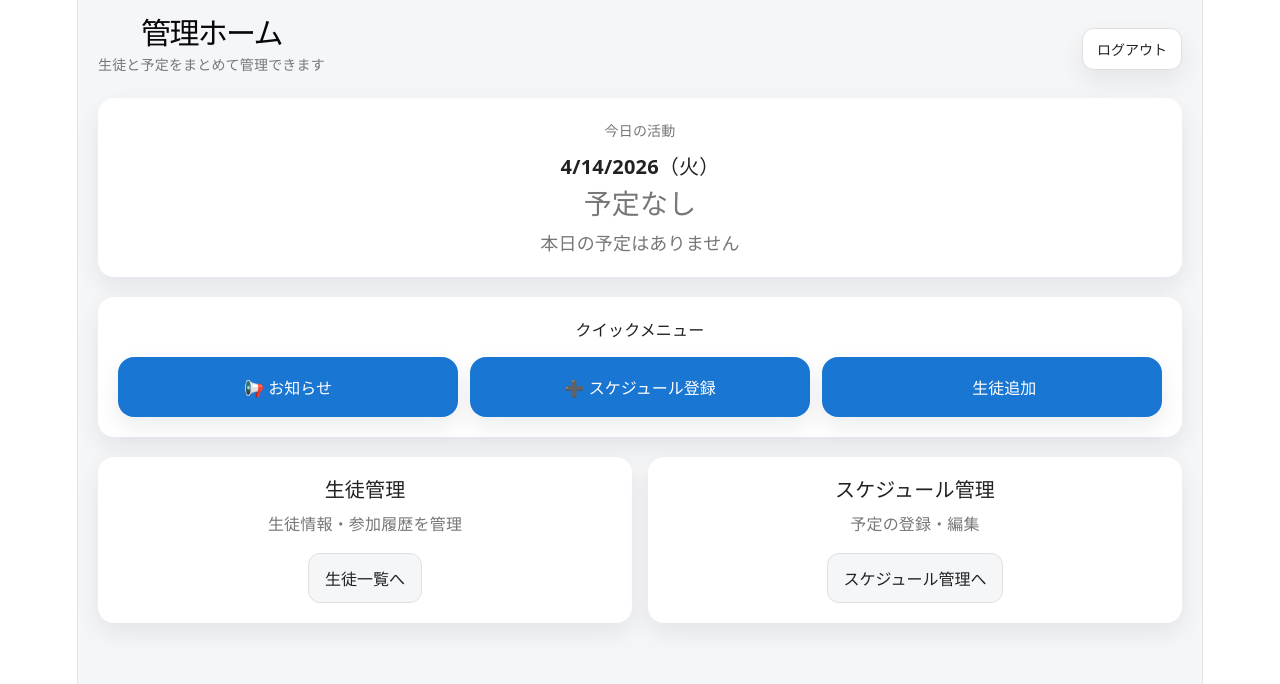
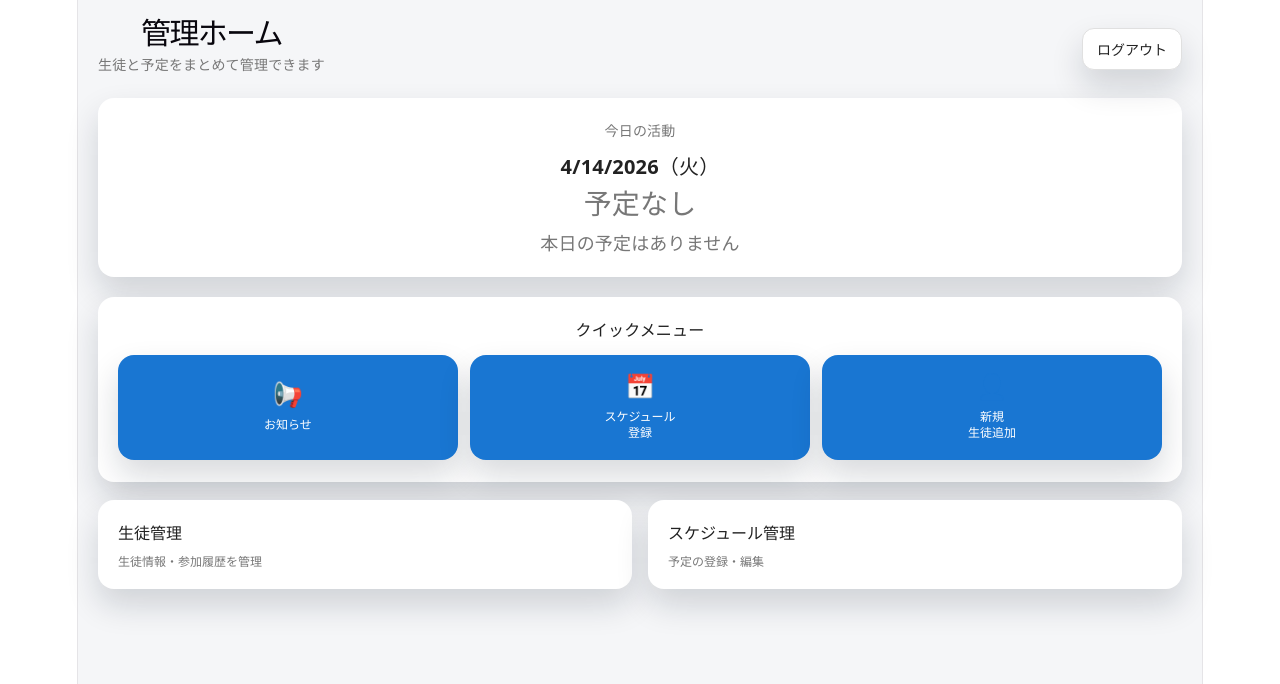
Before and after one commit to tn0115icloudcom-create/softtennis-club-app, a React (Vite) app: page /admin in a window 1280 px wide. Shown: the top 684 px of the page. Built offline with nearby package versions, Linux system fonts and the light colour scheme; no server answers; the database is empty; sample sign-in values are in the browser's storage.

Commit message:
管理画面調整と認証画面UI改善

```diff
--- a/src/pages/Admin.jsx
+++ b/src/pages/Admin.jsx
@@ -40,7 +40,7 @@ const timeInputStyle = {
   maxWidth: "calc(100% - 24px)"
 };
 
-const shadowStyle = "0 10px 24px rgba(15, 23, 42, 0.08)";
+const shadowStyle = "0 16px 32px rgba(15, 23, 42, 0.16)";
 
 function Admin() {
   const navigate = useNavigate();
@@ -257,10 +257,12 @@ function Admin() {
               fontSize: "16px",
               fontWeight: "bold",
               cursor: "pointer",
-              boxShadow: shadowStyle
+              boxShadow: shadowStyle,
+              transform: "translateY(-2px)"
             }}
           >
-            📢 お知らせ
+            <div style={{ fontSize: "24px", marginBottom: "8px" }}>📢</div>
+            <div style={{ fontSize: "12px", fontWeight: "bold", lineHeight: 1.4 }}>お知らせ</div>
           </button>
           <button
             onClick={() => setShowScheduleModal(true)}
@@ -273,10 +275,16 @@ function Admin() {
               fontSize: "16px",
               fontWeight: "bold",
               cursor: "pointer",
-              boxShadow: shadowStyle
+              boxShadow: shadowStyle,
+              transform: "translateY(-2px)"
             }}
           >
-            ➕ スケジュール登録
+            <div style={{ fontSize: "24px", marginBottom: "8px" }}>📅</div>
+            <div style={{ fontSize: "12px", fontWeight: "bold", lineHeight: 1.4 }}>
+              スケジュール
+              <br />
+              登録
+            </div>
           </button>
           <button
             onClick={() => navigate("/students", { state: { openAddStudent: true } })}
@@ -289,10 +297,16 @@ function Admin() {
               fontSize: "16px",
               fontWeight: "bold",
               cursor: "pointer",
-              boxShadow: shadowStyle
+              boxShadow: shadowStyle,
+              transform: "translateY(-2px)"
             }}
           >
-            👤 生徒追加
+            <div style={{ fontSize: "24px", marginBottom: "8px" }}>👤</div>
+            <div style={{ fontSize: "12px", fontWeight: "bold", lineHeight: 1.4 }}>
+              新規
+              <br />
+              生徒追加
+            </div>
           </button>
         </div>
       </div>
@@ -305,63 +319,47 @@ function Admin() {
           marginBottom: "28px"
         }}
       >
-        <div
+        <button
+          onClick={() => navigate("/students")}
           style={{
             background: theme.card,
             borderRadius: "16px",
             padding: "20px",
-            boxShadow: shadowStyle
+            boxShadow: shadowStyle,
+            border: "none",
+            textAlign: "left",
+            cursor: "pointer",
+            transform: "translateY(-2px)"
           }}
         >
-          <div style={{ fontSize: "20px", fontWeight: "bold", marginBottom: "8px" }}>生徒管理</div>
-          <div style={{ fontSize: "16px", color: theme.subText, marginBottom: "16px" }}>
+          <div style={{ fontSize: "16px", fontWeight: "bold", marginBottom: "8px", color: theme.text }}>
+            生徒管理
+          </div>
+          <div style={{ fontSize: "12px", color: theme.subText }}>
             生徒情報・参加履歴を管理
           </div>
-          <button
-            onClick={() => navigate("/students")}
-            style={{
-              padding: "12px 16px",
-              borderRadius: "12px",
-              border: "1px solid " + theme.border,
-              background: theme.background,
-              color: theme.text,
-              fontSize: "16px",
-              fontWeight: "bold",
-              cursor: "pointer"
-            }}
-          >
-            生徒一覧へ
-          </button>
-        </div>
+        </button>
 
-        <div
+        <button
+          onClick={() => navigate("/admin/schedule")}
           style={{
             background: theme.card,
             borderRadius: "16px",
             padding: "20px",
-            boxShadow: shadowStyle
+            boxShadow: shadowStyle,
+            border: "none",
+            textAlign: "left",
+            cursor: "pointer",
+            transform: "translateY(-2px)"
           }}
         >
-          <div style={{ fontSize: "20px", fontWeight: "bold", marginBottom: "8px" }}>スケジュール管理</div>
-          <div style={{ fontSize: "16px", color: theme.subText, marginBottom: "16px" }}>
+          <div style={{ fontSize: "16px", fontWeight: "bold", marginBottom: "8px", color: theme.text }}>
+            スケジュール管理
+          </div>
+          <div style={{ fontSize: "12px", color: theme.subText }}>
             予定の登録・編集
           </div>
-          <button
-            onClick={() => navigate("/admin/schedule")}
-            style={{
-              padding: "12px 16px",
-              borderRadius: "12px",
-              border: "1px solid " + theme.border,
-              background: theme.background,
-              color: theme.text,
-              fontSize: "16px",
-              fontWeight: "bold",
-              cursor: "pointer"
-            }}
-          >
-            スケジュール管理へ
-          </button>
-        </div>
+        </button>
       </div>
 
       {showScheduleModal && (
--- a/src/pages/Login.jsx
+++ b/src/pages/Login.jsx
@@ -3,14 +3,15 @@ import { useNavigate } from "react-router-dom";
 import { auth, db } from "../firebase";
 import { signInWithEmailAndPassword, onAuthStateChanged } from "firebase/auth";
 import { doc, getDoc } from "firebase/firestore";
+import { theme } from "../styles/theme";
 
 const inputStyle = {
   width: "100%",
-  padding: "10px",
-  borderRadius: "8px",
-  border: "1px solid #333",
-  background: "#121212",
-  color: "#fff",
+  padding: "12px",
+  borderRadius: "10px",
+  border: "1px solid " + theme.border,
+  background: "#ffffff",
+  color: theme.text,
   fontSize: "16px",
   boxSizing: "border-box"
 };
@@ -80,7 +81,7 @@ const redirectBasedOnRole = async (uid) => {
   return (
     <div style={{
       minHeight: "100vh",
-      background: "#121212",
+      background: theme.background,
       display: "flex",
       alignItems: "center",
       justifyContent: "center",
@@ -89,10 +90,11 @@ const redirectBasedOnRole = async (uid) => {
       <div style={{
         width: "100%",
         maxWidth: "420px",
-        background: "#1e1e1e",
+        background: theme.card,
         padding: "24px",
         borderRadius: "16px",
-        border: "1px solid #333"
+        border: "1px solid " + theme.border,
+        boxShadow: "0 16px 32px rgba(15, 23, 42, 0.12)"
       }}>
 
         {/* アプリ名 */}
@@ -102,14 +104,15 @@ const redirectBasedOnRole = async (uid) => {
         }}>
           <div style={{
             fontSize: "20px",
-            fontWeight: "bold"
+            fontWeight: "bold",
+            color: theme.text
           }}>
             高橋キッズソフトテニスクラブ
           </div>
 
           <div style={{
             fontSize: "13px",
-            color: "#aaa",
+            color: theme.subText,
             marginTop: "4px"
           }}>
             ［スケジュール確認アプリ］
@@ -120,7 +123,7 @@ const redirectBasedOnRole = async (uid) => {
         {/* サブ説明 */}
         <p style={{
           textAlign: "center",
-          color: "#aaa",
+          color: theme.subText,
           fontSize: "10px",
           marginBottom: "20px"
         }}>
--- a/src/pages/Register.jsx
+++ b/src/pages/Register.jsx
@@ -3,14 +3,15 @@ import { auth, db } from "../firebase";
 import { createUserWithEmailAndPassword } from "firebase/auth";
 import { collection, doc, getDocs, setDoc } from "firebase/firestore";
 import { useNavigate, useSearchParams } from "react-router-dom";
+import { theme } from "../styles/theme";
 
 const inputStyle = {
   width: "100%",
-  padding: "10px",
-  borderRadius: "8px",
-  border: "1px solid #333",
-  background: "#121212",
-  color: "#fff",
+  padding: "12px",
+  borderRadius: "10px",
+  border: "1px solid " + theme.border,
+  background: "#ffffff",
+  color: theme.text,
   fontSize: "16px",
   boxSizing: "border-box"
 };
@@ -31,7 +32,7 @@ function Register() {
   // studentIdがない場合はエラー
   if (!urlStudentId) {
     return (
-      <div style={{ padding: "20px", background: "#121212", color: "#fff", minHeight: "100vh" }}>
+      <div style={{ padding: "20px", background: theme.background, color: theme.text, minHeight: "100vh" }}>
         <div style={{ maxWidth: "420px", margin: "0 auto", textAlign: "center" }}>
           <h1 style={{ color: "#f44336" }}>エラー</h1>
           <p>管理者から提供されたリンク経由でアクセスしてください。</p>
@@ -116,7 +117,7 @@ function Register() {
   return (
     <div style={{
       minHeight: "100vh",
-      background: "#121212",
+      background: theme.background,
       display: "flex",
       alignItems: "center",
       justifyContent: "center",
@@ -125,10 +126,11 @@ function Register() {
       <div style={{
         width: "100%",
         maxWidth: "420px",
-        background: "#1e1e1e",
+        background: theme.card,
         padding: "24px",
         borderRadius: "16px",
-        border: "1px solid #333"
+        border: "1px solid " + theme.border,
+        boxShadow: "0 16px 32px rgba(15, 23, 42, 0.12)"
       }}>
 
         {/* アプリ名 */}
@@ -136,7 +138,7 @@ function Register() {
           <div style={{ fontSize: "18px", fontWeight: "bold" }}>
             高橋キッズソフトテニスクラブ
           </div>
-          <div style={{ fontSize: "13px", color: "#aaa", marginTop: "4px" }}>
+          <div style={{ fontSize: "13px", color: theme.subText, marginTop: "4px" }}>
             保護者アカウント登録
           </div>
         </div>
@@ -145,7 +147,8 @@ function Register() {
         <h1 style={{
           fontSize: "20px",
           textAlign: "center",
-          marginBottom: "16px"
+          marginBottom: "16px",
+          color: theme.text
         }}>
           新規登録
         </h1>
@@ -153,7 +156,7 @@ function Register() {
         {/* 説明 */}
         <p style={{
           textAlign: "center",
-          color: "#aaa",
+          color: theme.subText,
           fontSize: "14px",
           marginBottom: "20px"
         }}>
```
